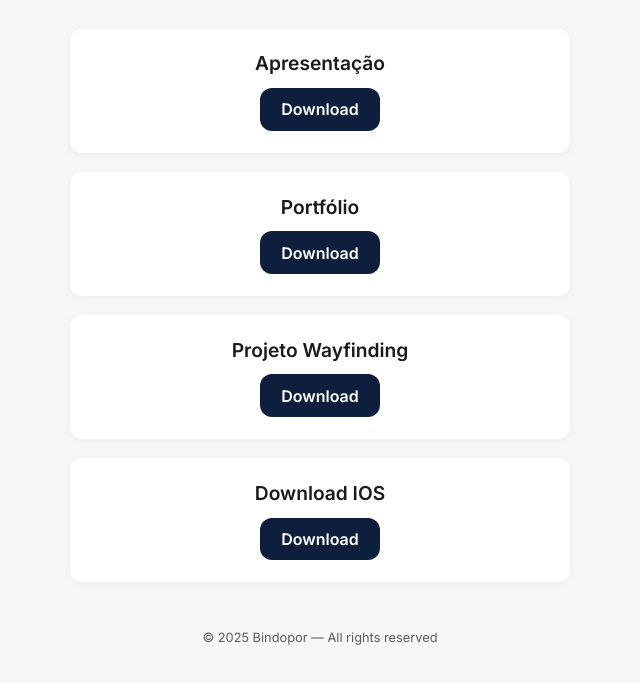
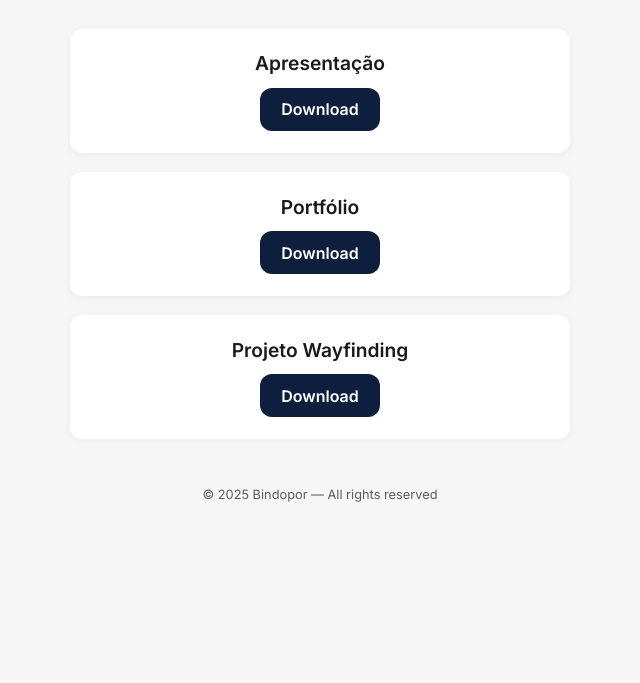
Before and after one commit to bindopor/downloads, a plain HTML site: page index.html in a window 1280 px wide. Shown: the part 115-798 px from the top of the page, without its empty margins (320-960 px from the left). Drawn offline with Linux system fonts and the light colour scheme.

Commit message:
Update index.html

```diff
--- a/index.html
+++ b/index.html
@@ -122,10 +122,6 @@
         <h2>Projeto Wayfinding</h2>
         <a class="download-btn" href="Bindopor_Projeto_wayfinding.pdf" download>Download</a>
       </div>
-      <div class="card">
-        <h2>Download IOS</h2>
-        <a class="download-btn" href="Bindopor.zip" download>Download</a>
-      </div>
     </section>
 
     <footer>© 2025 Bindopor — All rights reserved</footer>
```
